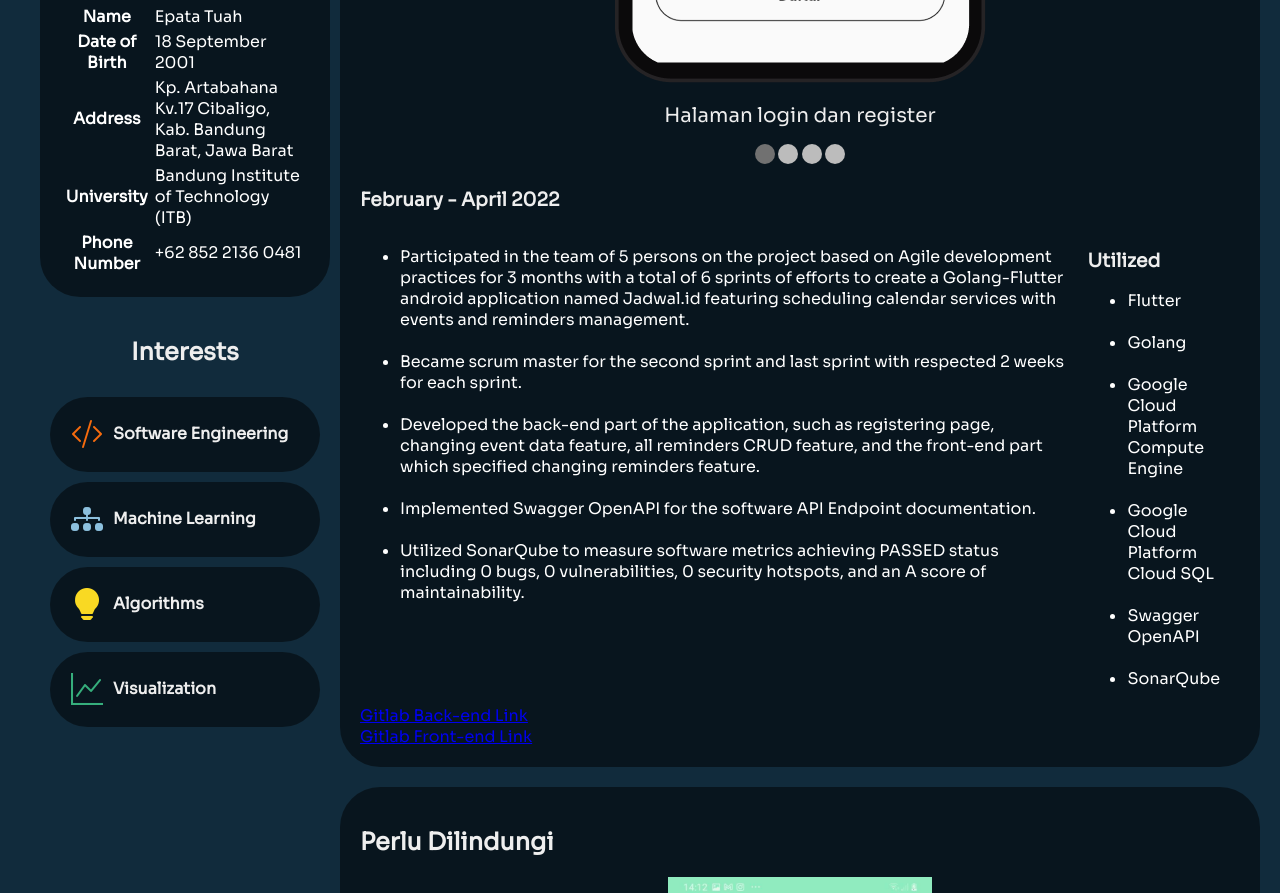
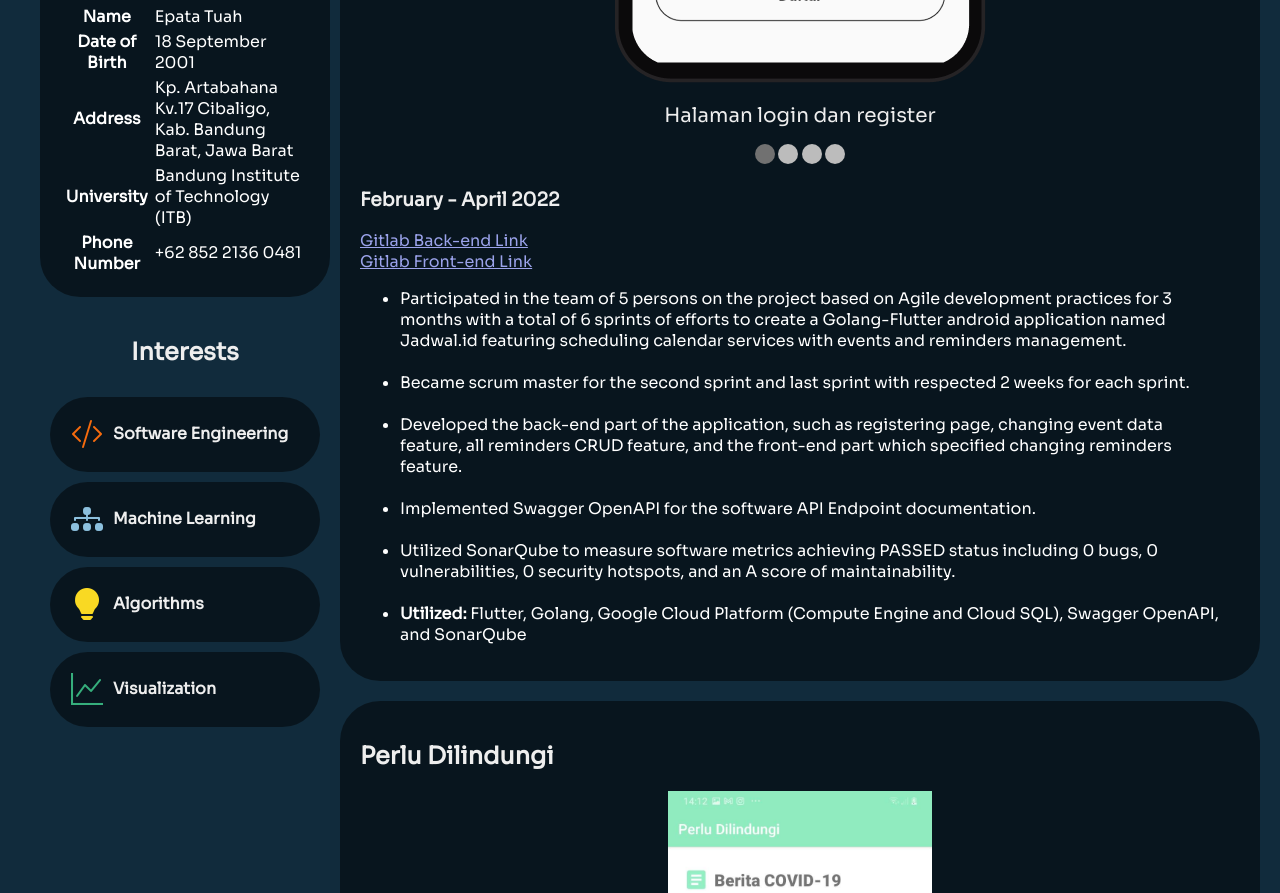
Before and after one commit to epata/epata.github.io, a website: page index.html in a window 1280 px wide. Shown: the part 1249-2142 px from the top of the page. Drawn offline with nearby package versions, Linux system fonts and the light colour scheme.

Commit message:
Update gitlab link and projects utilization stacks

```diff
--- a/index.html
+++ b/index.html
@@ -60,7 +60,11 @@
 						<span class="bullet" onclick="ongoingSlide(3)"></span>
 					</div>
 					<h3>February - April 2022</h3>
+					<a href="https://gitlab.informatika.org/if3250_2022_33_jadwal/if3250_2022_33_jadwal_backend">Gitlab Back-end Link</a>
+					<br>
+					<a href="https://gitlab.informatika.org/if3250_2022_33_jadwal/if3250_2022_33_jadwal_frontend">Gitlab Front-end Link</a>
 					<div class="descriptions-card">
+						<div class="desc-part">
 							<ul>
 								<li>Participated in the team of 5 persons on the project based on Agile development practices for 3 months with a total of 6 sprints of efforts to create a Golang-Flutter android application named Jadwal.id featuring scheduling calendar services with events and reminders management.
 								</li>
@@ -76,27 +80,11 @@
 								<br>
 								<li>Utilized SonarQube to measure software metrics achieving PASSED status including 0 bugs, 0 vulnerabilities, 0 security hotspots, and an A score of maintainability.
 								</li>
-						</ul>
-						<div>
-							<h3>Utilized</h3>
-							<ul>
-								<li>Flutter</li>
 								<br>
-								<li>Golang</li>
-								<br>
-								<li>Google Cloud Platform Compute Engine</li>
-								<br>
-								<li>Google Cloud Platform Cloud SQL</li>
-								<br>
-								<li>Swagger OpenAPI</li>
-								<br>
-								<li>SonarQube</li>
+								<li><b>Utilized: </b>Flutter, Golang, Google Cloud Platform (Compute Engine and Cloud SQL), Swagger OpenAPI, and SonarQube</li>
 							</ul>
 						</div>
 					</div>
-					<a href="https://gitlab.informatika.org/if3250_2022_33_jadwal/if3250_2022_33_jadwal_backend">Gitlab Back-end Link</a>
-					<br>
-					<a href="https://gitlab.informatika.org/if3250_2022_33_jadwal/if3250_2022_33_jadwal_frontend">Gitlab Front-end Link</a>
 				</article>
 				<article id="perludilindungi" class="card">
 					<h2>Perlu Dilindungi</h2>
@@ -133,7 +121,9 @@
 						<span class="bullet2" onclick="ongoingSlide2(3)"></span>
 					</div>
 					<h3>February - March 2022</h3>
+					<a href="https://gitlab.informatika.org/epata/if3210-2022-android-47">Gitlab Link</a>
 					<div class="descriptions-card">
+						<div class="desc-part">
 							<ul>
 								<li>Participated in the team of 3 on the project for 2 months time to create an android application named Perlu Dilindungi using Kotlin on purpose to show COVID-19 news, vaccination informations, and check-in mechanism.
 								</li>
@@ -143,17 +133,11 @@
 								<br>
 								<li>Create an algorithm to show 5 closest health facilities to the user position using their respective latitude and longitude information.
 								</li>
-						</ul>
-						<div>
-							<h3>Utilized</h3>
-							<ul>
-								<li>Kotlin</li>
 								<br>
-								<li>Swagger OpenAPI</li>
+								<li><b>Utilized: </b> Kotlin and Swagger OpenAPI</li>
 							</ul>
 						</div>
 					</div>
-					<a href="https://gitlab.informatika.org/epata/if3210-2022-android-47">Gitlab Link</a>
 				</article>
 			</div>
 			<aside>
--- a/styles/style.css
+++ b/styles/style.css
@@ -14,6 +14,16 @@ body {
 h2, h3 {
    color: #eee
 }
+
+a {
+	color: #9BA3EB;
+}
+
+a:hover {
+	color: #9BA3EB;
+	text-decoration: none;
+}
+
 
 
 /* flexbox implementation */
```
Lines whose indentation alone changed are shown as unchanged.
